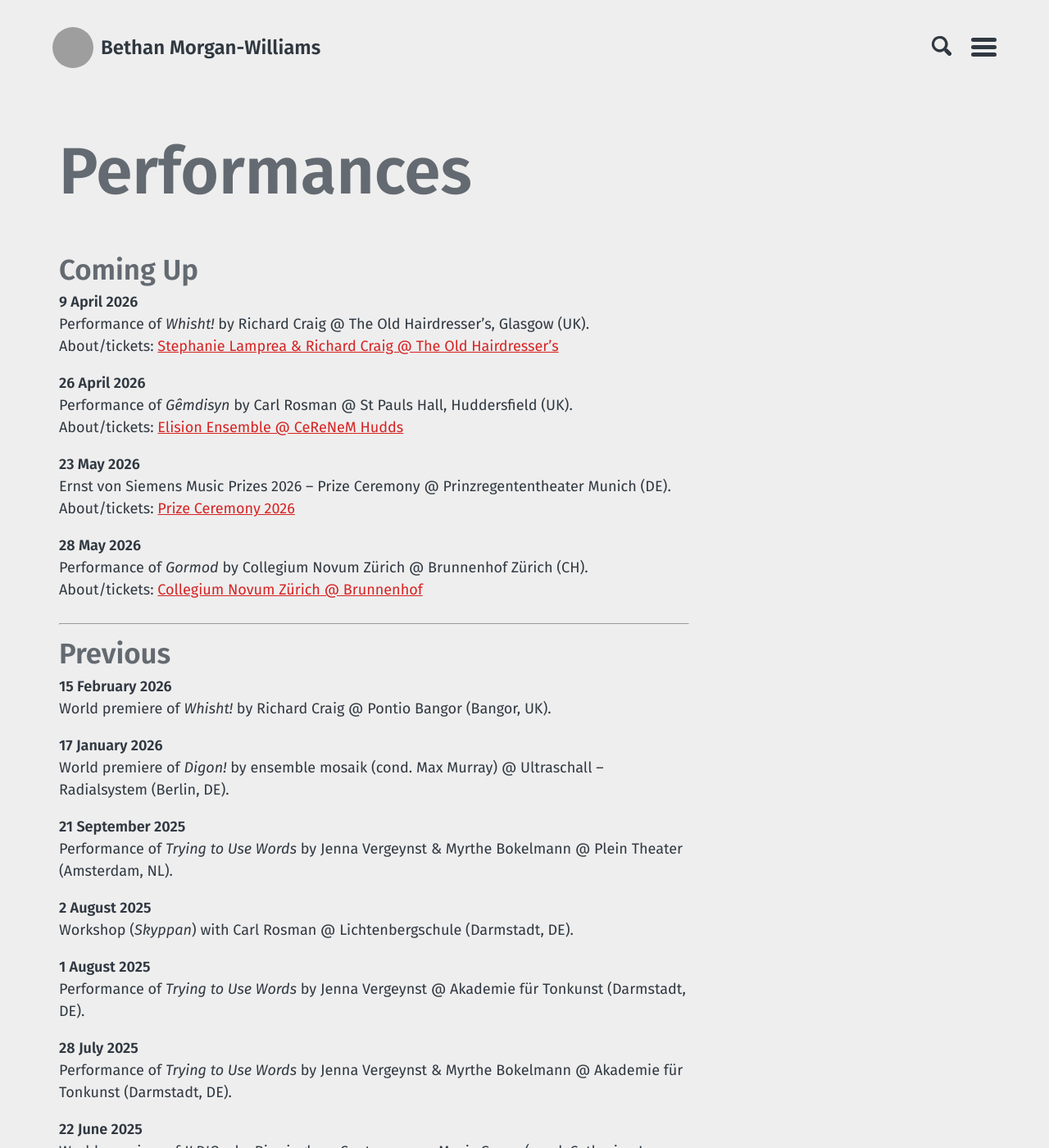
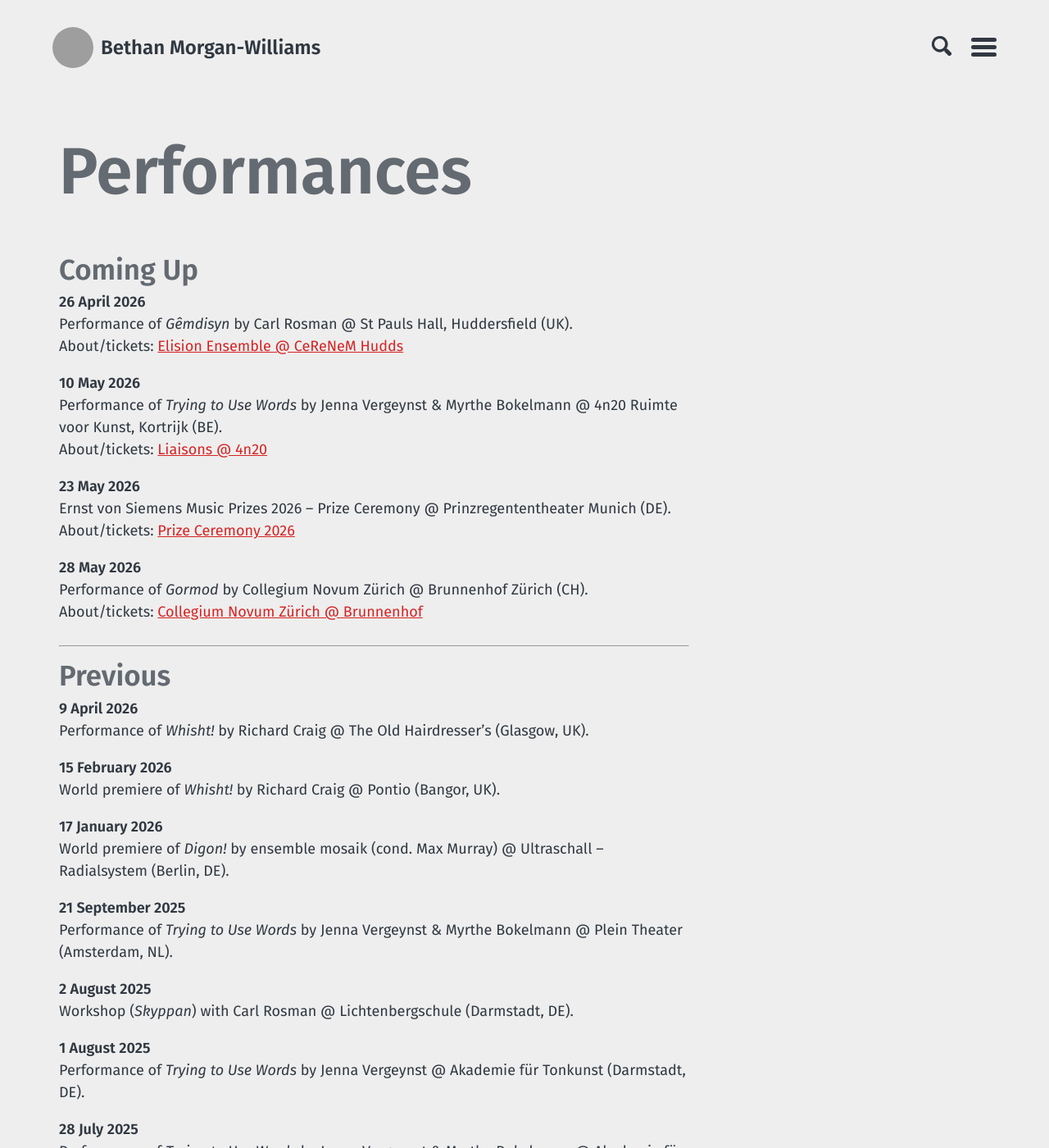
Before and after one commit to morganwilliamsb/website, a Jekyll site: the page built from performances.md, in a window 1280 px wide and 1400 px high. Shown: the whole window at 82% size. Built offline with Jekyll 4.4.1, drawn with Linux system fonts in a browser that asks for light colours; grey boxes are pictures that could not be loaded.

Commit message:
Update performance schedule and details

```diff
--- a/performances.md
+++ b/performances.md
@@ -5,13 +5,13 @@ layout: page
 
 ## Coming Up
 
-9 April 2026
-: Performance of _Whisht!_ by Richard Craig @ The Old Hairdresser's, Glasgow (UK).
-: About/tickets: [Stephanie Lamprea & Richard Craig @ The Old Hairdresser's](https://www.eventbrite.com/e/stephanie-lamprea-richard-craig-tickets-1981115251046)
-
 26 April 2026
 : Performance of _Gêmdisyn_ by Carl Rosman @ St Pauls Hall, Huddersfield (UK).
 : About/tickets: [Elision Ensemble @ CeReNeM Hudds](https://elision.org.au/april-26-2026/)
+
+10 May 2026
+: Performance of _Trying to Use Words_ by Jenna Vergeynst & Myrthe Bokelmann @ 4n20 Ruimte voor Kunst, Kortrijk (BE).
+: About/tickets: [Liaisons @ 4n20](https://www.eventbrite.nl/e/tickets-liaisons-harpiste-jenna-vergeynst-en-danserperformer-myrthe-bokelmann-1986811145620?aff=oddtdtcreator)
 
 23 May 2026
 : Ernst von Siemens Music Prizes 2026 – Prize Ceremony @ Prinzregententheater Munich (DE).
@@ -24,8 +24,11 @@ layout: page
 -------------------------------------------------------------------------------
 
 ## Previous
+9 April 2026
+: Performance of _Whisht!_ by Richard Craig @ The Old Hairdresser's (Glasgow, UK).
+
 15 February 2026
-: World premiere of _Whisht!_ by Richard Craig @ Pontio Bangor (Bangor, UK).
+: World premiere of _Whisht!_ by Richard Craig @ Pontio (Bangor, UK).
 
 17 January 2026
 : World premiere of _Digon!_ by ensemble mosaik (cond. Max Murray) @ Ultraschall – Radialsystem (Berlin, DE).
```
